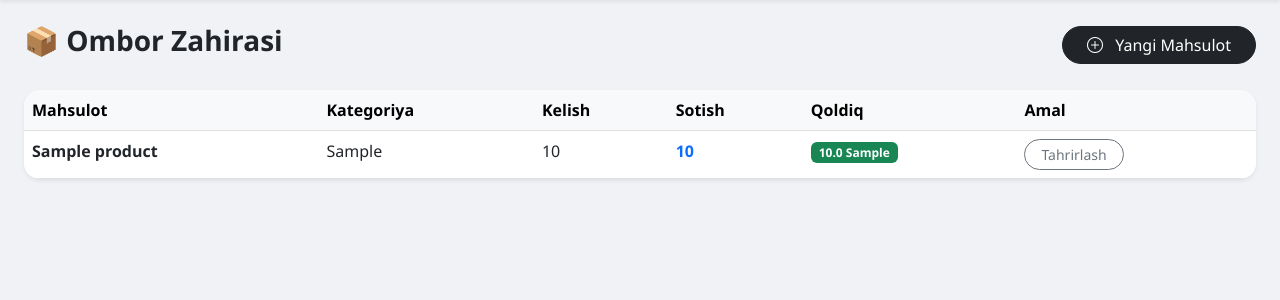
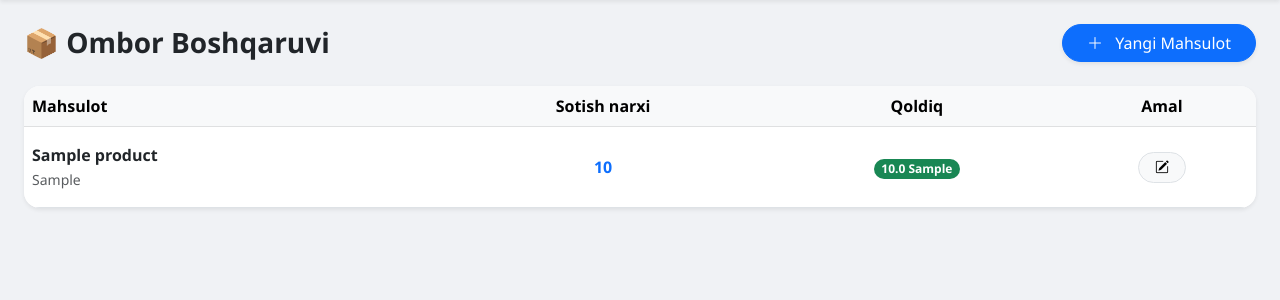
Before and after one commit to urmonaliyevv/market-sayt, a Flask app: page /ombor in a window 1280 px wide. Shown: the part 56-356 px from the top of the page. Run offline with Flask 3, Linux system fonts and the light colour scheme; the visitor is signed in with stand-in values (Sample User, id 1); tables that the repository leaves empty hold one stand-in row (values such as "Sample post"); some libraries are stand-ins or nearby versions.

Commit message:
Update ombor.html

```diff
--- a/templates/ombor.html
+++ b/templates/ombor.html
@@ -1,20 +1,18 @@
 {% extends 'base.html' %}
 {% block content %}
 <div class="d-flex justify-content-between align-items-center mb-4">
-    <h3 class="fw-bold">📦 Ombor Zahirasi</h3>
-    <button class="btn btn-dark rounded-pill px-4" data-bs-toggle="modal" data-bs-target="#addModal">
-        <i class="bi bi-plus-circle me-2"></i> Yangi Mahsulot
+    <h3 class="fw-bold m-0 text-dark">📦 Ombor Boshqaruvi</h3>
+    <button class="btn btn-primary rounded-pill px-4 shadow-sm" data-bs-toggle="modal" data-bs-target="#addModal">
+        <i class="bi bi-plus-lg me-2"></i> Yangi Mahsulot
     </button>
 </div>
 
 <div class="card border-0 shadow-sm rounded-4 overflow-hidden">
-    <table class="table table-hover m-0">
+    <table class="table table-hover align-middle m-0 text-center">
         <thead class="table-light">
             <tr>
-                <th>Mahsulot</th>
-                <th>Kategoriya</th>
-                <th>Kelish</th>
-                <th>Sotish</th>
+                <th class="text-start">Mahsulot</th>
+                <th>Sotish narxi</th>
                 <th>Qoldiq</th>
                 <th>Amal</th>
             </tr>
@@ -22,19 +20,20 @@
         <tbody>
             {% for p in products %}
             <tr>
-                <td><b class="text-dark">{{p.name}}</b></td>
-                <td>{{p.category}}</td>
-                <td>{{p.buy_price|format_money}}</td>
-                <td class="text-primary fw-bold">{{p.sell_price|format_money}}</td>
+                <td class="text-start py-3">
+                    <div class="fw-bold text-dark">{{ p.name }}</div>
+                    <small class="text-muted">{{ p.category }}</small>
+                </td>
+                <td class="fw-bold text-primary">{{ p.sell_price | format_money }}</td>
                 <td>
-                    <span class="badge {% if p.stock > 5 %}bg-success{% else %}bg-danger{% endif %}">
-                        {{p.stock}} {{p.unit}}
+                    <span class="badge {% if p.stock > 0 %}bg-success{% else %}bg-danger{% endif %} rounded-pill">
+                        {{ p.stock }} {{ p.unit }}
                     </span>
                 </td>
                 <td>
-                    <button class="btn btn-sm btn-outline-secondary rounded-pill px-3"
+                    <button class="btn btn-sm btn-light border rounded-pill px-3"
                             onclick="openEdit('{{p.id}}','{{p.name}}','{{p.category}}','{{p.buy_price}}','{{p.sell_price}}','{{p.stock}}','{{p.unit}}')">
-                        Tahrirlash
+                        <i class="bi bi-pencil-square"></i>
                     </button>
                 </td>
             </tr>
@@ -43,20 +42,36 @@
     </table>
 </div>
 
-<div class="modal fade" id="addModal" tabindex="-1">
+<div class="modal fade" id="editModal" tabindex="-1">
     <div class="modal-dialog modal-dialog-centered">
-        <form action="/ombor" method="POST" class="modal-content border-0 rounded-4 p-3 shadow-lg">
-            <h5 class="fw-bold mb-3">Mahsulot qo'shish</h5>
-            <div class="row g-2">
-                <div class="col-12"><input name="name" class="form-control" placeholder="Nomi" required></div>
-                <div class="col-6"><input name="category" class="form-control" placeholder="Kategoriya"></div>
-                <div class="col-6"><input name="unit" class="form-control" placeholder="Birlik (dona/kg)"></div>
-                <div class="col-6"><label class="small">Kelish narxi</label><input type="number" name="buy_price" class="form-control" required></div>
-                <div class="col-6"><label class="small">Sotish narxi</label><input type="number" name="sell_price" class="form-control" required></div>
-                <div class="col-12"><label class="small">Hozirgi qoldiq</label><input type="number" step="0.1" name="stock" class="form-control" required></div>
+        <form id="editForm" method="POST" class="modal-content border-0 rounded-4 p-4 shadow-lg">
+            <h5 class="fw-bold mb-4">Mahsulotni tahrirlash</h5>
+            <div class="row g-3">
+                <div class="col-12"><label class="small fw-bold">Nomi</label><input name="name" id="e_name" class="form-control" required></div>
+                <div class="col-6"><label class="small fw-bold">Kelish narxi</label><input type="number" name="buy_price" id="e_buy" class="form-control" required></div>
+                <div class="col-6"><label class="small fw-bold">Sotish narxi</label><input type="number" name="sell_price" id="e_sell" class="form-control" required></div>
+                <div class="col-6"><label class="small fw-bold">Mavjud qoldiq</label><input type="number" step="0.1" name="stock" id="e_stock" class="form-control" required></div>
+                <div class="col-6"><label class="small fw-bold">Birlik</label><input name="unit" id="e_unit" class="form-control"></div>
+                <div class="col-12"><label class="small fw-bold">Kategoriya</label><input name="category" id="e_cat" class="form-control"></div>
             </div>
-            <button class="btn btn-primary w-100 mt-4 py-2 fw-bold">SAQLASH</button>
+            <div class="d-flex gap-2 mt-4">
+                <button type="button" class="btn btn-light w-100" data-bs-dismiss="modal">Bekor qilish</button>
+                <button type="submit" class="btn btn-primary w-100">Yangilash</button>
+            </div>
         </form>
     </div>
 </div>
+
+<script>
+function openEdit(id, n, c, b, s, st, u) {
+    document.getElementById('e_name').value = n;
+    document.getElementById('e_cat').value = c;
+    document.getElementById('e_buy').value = b;
+    document.getElementById('e_sell').value = s;
+    document.getElementById('e_stock').value = st;
+    document.getElementById('e_unit').value = u;
+    document.getElementById('editForm').action = '/edit/' + id;
+    new bootstrap.Modal(document.getElementById('editModal')).show();
+}
+</script>
 {% endblock %}
```
